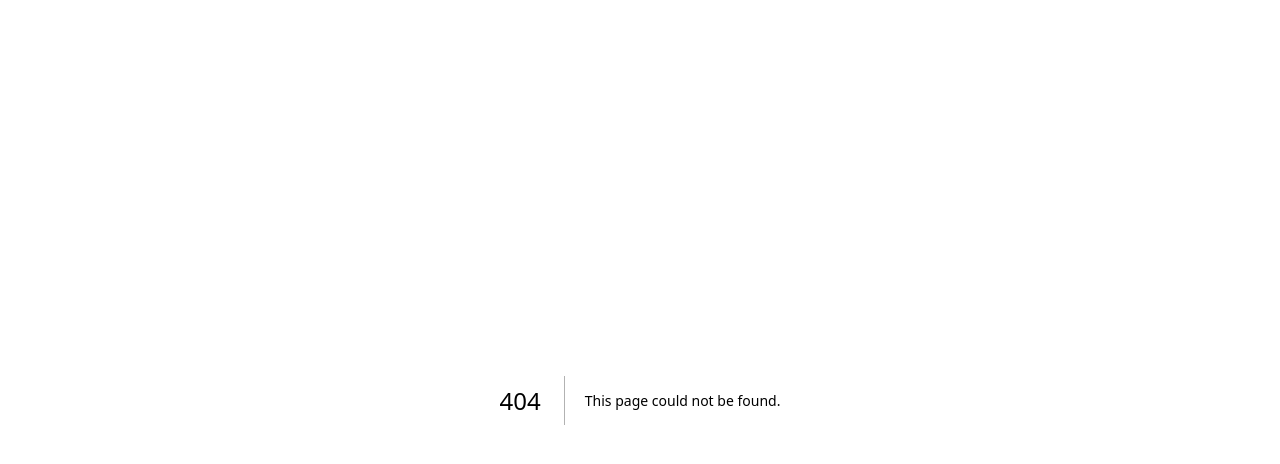
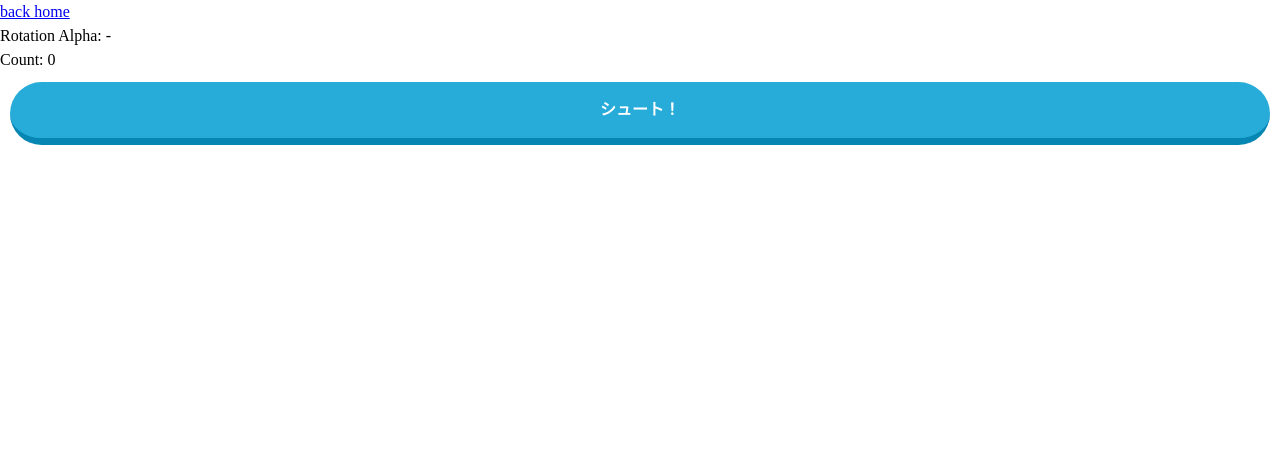
Before and after one commit to abokado2525/mosacup-prototype, a Next.js app in the folder shake-and-throw/: page /charge in a window 1280 px wide. Before the commit this address had no page. Shown: the top 464 px of the page. Built offline with nearby package versions, Linux system fonts and the light colour scheme.

Commit message:
charge.tsx速度の取得はできたが、カウントがおかしい

```diff
--- a/shake-and-throw/pages/test.tsx
+++ b/shake-and-throw/pages/charge.tsx
@@ -1,9 +1,14 @@
-//! 検証終わったら削除する！
+import { useEffect, useState } from "react";
+import Link from "next/link";
+import styles from "../styles/components/Home.module.css";
 
-import { useEffect, useState } from "react";
+//TODO 5秒でカウント止める。
 
 const MyComponent: React.FC = () => {
   const [rotationAlpha, setRotationAlpha] = useState<number | null>(null);
+  const [count, setCount] = useState<number>(0);
+  const [previousValue, setPreviousValue] = useState<number | null>(null);
+  const [isFlagSet, setIsFlagSet] = useState<boolean>(false);
 
   useEffect(() => {
     let interval: NodeJS.Timeout | null = null;
@@ -26,8 +31,12 @@ const MyComponent: React.FC = () => {
     };
 
     const handleDeviceMotion = (event: DeviceMotionEvent) => {
-      const alpha = event.rotationRate.alpha;
+      const alpha: number = event.rotationRate.alpha;
       setRotationAlpha(alpha);
+      if (previousValue !== null && Math.abs(alpha - previousValue) >= 100) {
+        setCount((prevCount) => prevCount + 1);
+      }
+      setPreviousValue(alpha);
     };
 
     startListening();
@@ -39,10 +48,19 @@ const MyComponent: React.FC = () => {
 
   return (
     <div>
+      <div>
+        <Link href="/#">back home</Link>
+      </div>
       <p>
         Rotation Alpha:{" "}
         {rotationAlpha !== null ? rotationAlpha.toFixed(2) : "-"}
       </p>
+      <p>Count: {(count / 10).toFixed(0)}</p>
+      <div className={styles.buttons}>
+        <a href="/game" className={styles.btn_06}>
+          シュート！
+        </a>
+      </div>
     </div>
   );
 };
--- a/shake-and-throw/pages/index.tsx
+++ b/shake-and-throw/pages/index.tsx
@@ -86,7 +86,7 @@ function Modal({ show, setShow }: Props) {
           <p>画像を選択してください</p>
           <FileUp />
 
-          <Link href="/game">
+          <Link href="/charge">
             <button onClick={() => setShow(false)}>ゲーム開始！</button>
           </Link>
         </div>
```
Also changed, not shown: shake-and-throw/pages/acculate.tsx (+5 -10 lines).
